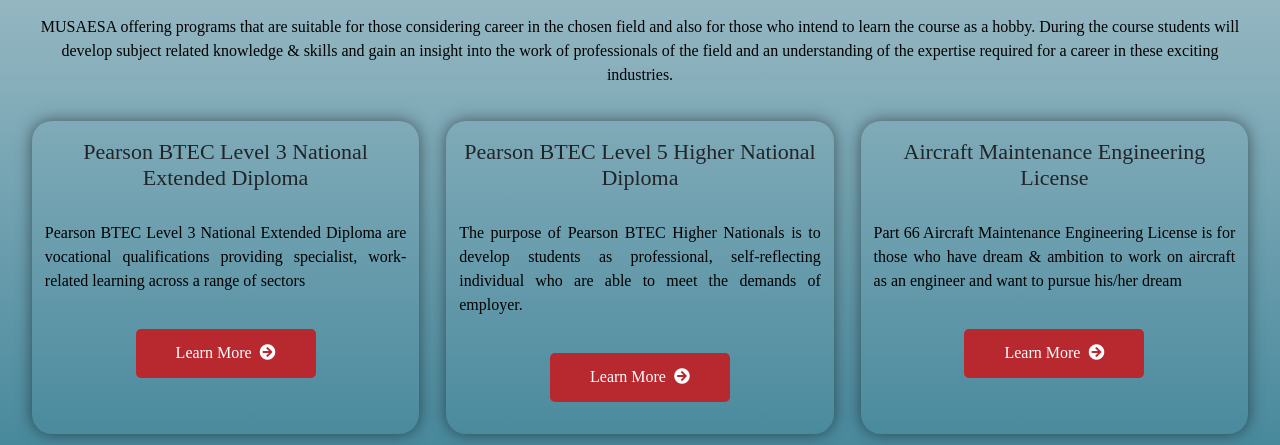
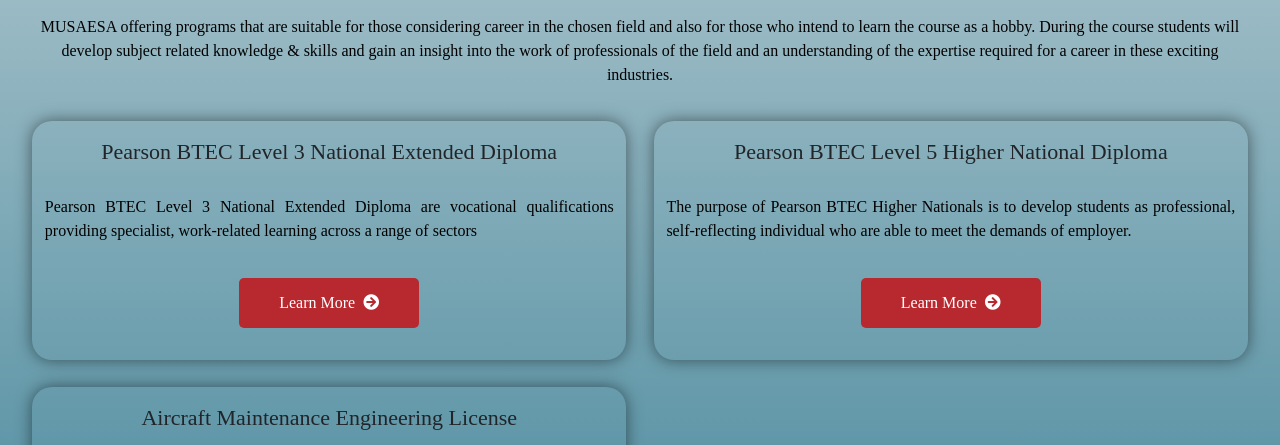
Before and after one commit to SameerAther/MUSAESA, a plain HTML site: page index.html in a window 1280 px wide. Shown: the part 1020-1465 px from the top of the page. Drawn offline with nearby package versions, Linux system fonts and the light colour scheme; a web font is replaced by a local one.

Commit message:
Update style-home.css
Fixed grid problem

```diff
--- a/css/style-home.css
+++ b/css/style-home.css
@@ -322,7 +322,7 @@
 
 .grid {
     display: grid;
-    grid-template-columns: repeat(3, minmax(350px, 1fr));
+    grid-template-columns: repeat(auto-fill, minmax(420px, 1fr));
 	grid-gap: 1.7em;
 	margin-top: 2.1em;
 	margin-left: 2em;
```
